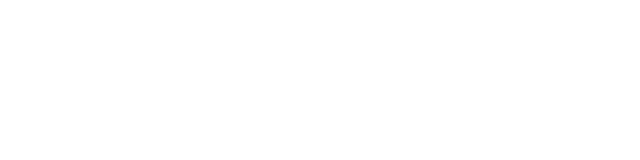
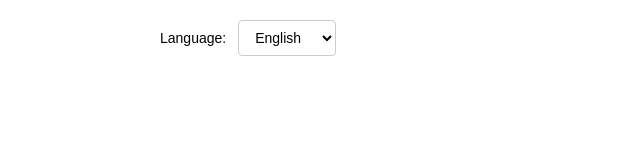
Before and after one commit to krystofmatejka/Frontend-Homework, a Next.js app: page / in a window 1280 px wide. Shown: the top 160 px of the page, without its empty margins (0-640 px from the left). Built offline with nearby package versions, Linux system fonts and the light colour scheme.

Commit message:
add language switch

```diff
--- /dev/null
+++ b/app/language-switch.tsx
@@ -0,0 +1,63 @@
+'use client';
+
+import { usePathname, useRouter } from 'next/navigation';
+
+const languages = [
+  { code: 'en', label: 'English' },
+  { code: 'cs', label: 'Čeština' },
+  { code: 'de', label: 'Deutsch' },
+];
+
+export function LanguageSwitch() {
+  const pathname = usePathname();
+  const router = useRouter();
+
+  const currentLang = pathname.split('/')[1];
+
+  const switchLanguage = (newLang: string) => {
+    const pathSegments = pathname.split('/').filter(Boolean);
+    const hasLangInPath = ['en', 'de', 'cs'].includes(pathSegments[0]);
+
+    let newPath: string;
+    if (hasLangInPath) {
+      pathSegments[0] = newLang;
+      newPath = '/' + pathSegments.join('/');
+    } else {
+      newPath = `/${newLang}${pathname}`;
+    }
+
+    router.push(newPath);
+  };
+
+  return (
+    <div style={{
+      padding: '20px 20px 20px 0',
+      display: 'flex',
+      alignItems: 'center',
+      gap: '12px',
+    }}>
+      <label htmlFor="language-select" style={{ fontSize: '14px', fontWeight: '500' }}>
+        Language:
+      </label>
+      <select
+        id="language-select"
+        value={currentLang}
+        onChange={(e) => switchLanguage(e.target.value)}
+        style={{
+          padding: '8px 12px',
+          fontSize: '14px',
+          border: '1px solid #ccc',
+          borderRadius: '4px',
+          cursor: 'pointer',
+          backgroundColor: 'white',
+        }}
+      >
+        {languages.map((lang) => (
+          <option key={lang.code} value={lang.code}>
+            {lang.label}
+          </option>
+        ))}
+      </select>
+    </div>
+  );
+}
--- a/app/layout.tsx
+++ b/app/layout.tsx
@@ -1,5 +1,6 @@
 import type { Metadata } from "next";
 import { Geist } from "next/font/google";
+import { LanguageSwitch } from "./language-switch";
 import "./globals.css";
 
 const geistSans = Geist({
@@ -20,6 +21,7 @@
   return (
     <html lang="en" className={geistSans.className}>
       <body>
+        <LanguageSwitch />
         {children}
       </body>
     </html>
```
